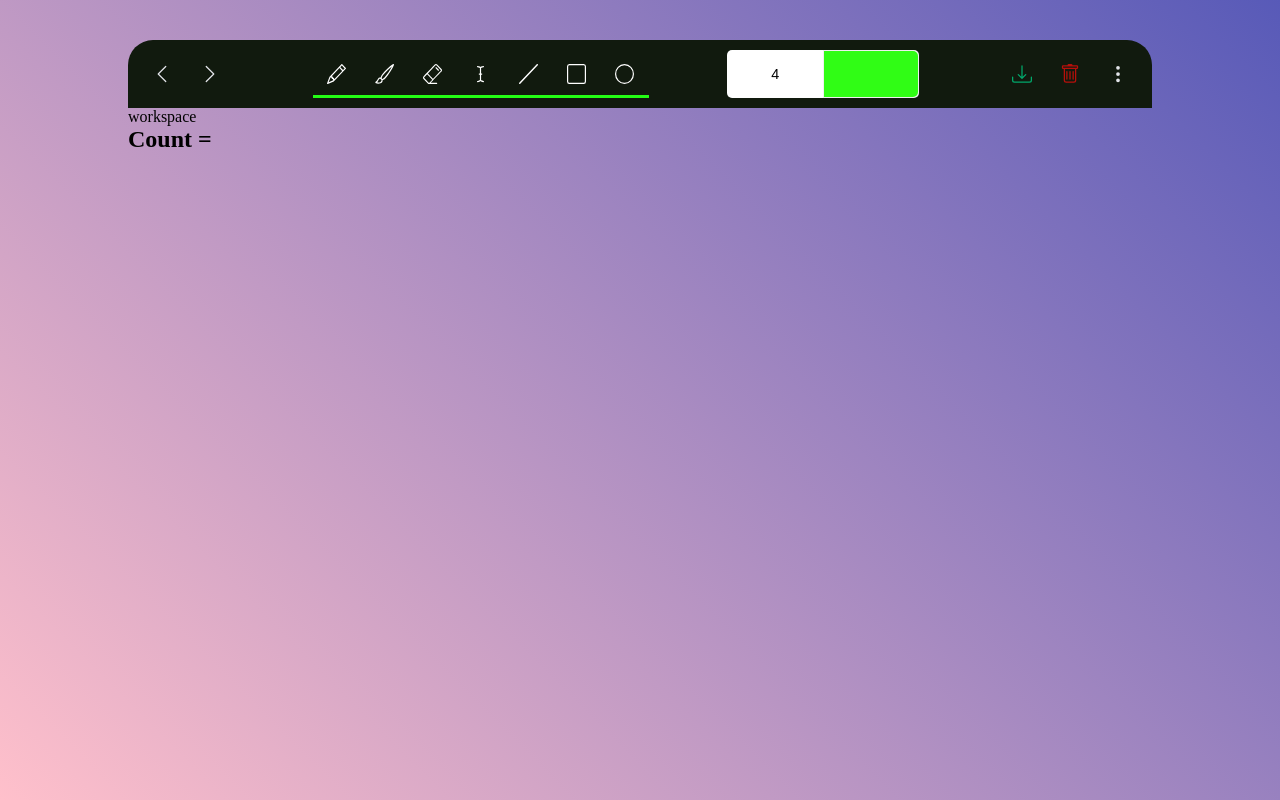
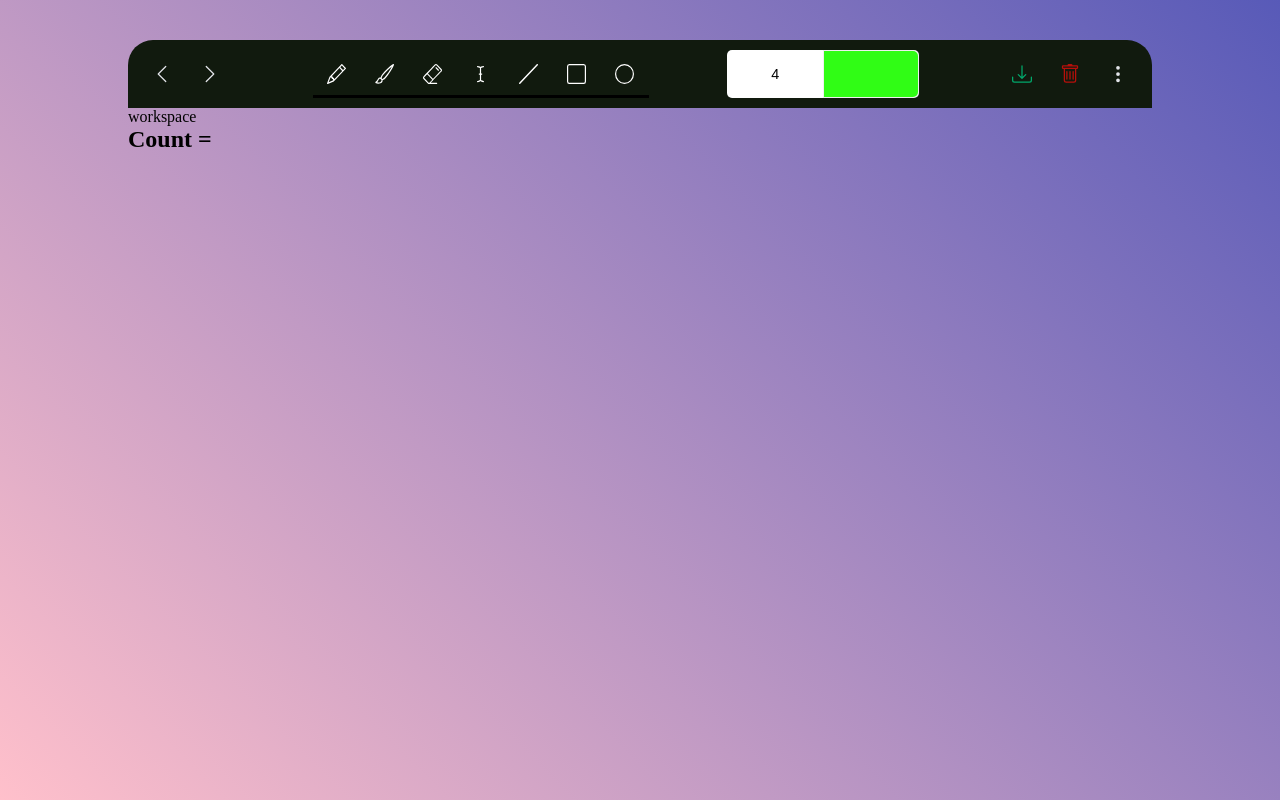
Before and after one commit to Nate-JS/Paint-55, a React (Create React App) app: page / in a window 1280 px wide. Built offline with nearby package versions, Linux system fonts and the light colour scheme.

Commit message:
Created item-navigation system

```diff
--- a/src/App/components/Toolbar/components/IndicatorIconButton/IndicatorIconButton.js
+++ b/src/App/components/Toolbar/components/IndicatorIconButton/IndicatorIconButton.js
@@ -1,19 +1,22 @@
 import React, { useState } from 'react';
+import { useSelector, useDispatch } from 'react-redux';
+import setSelectedItem from '../../../../../actions/setSelectedItem';
 import './IndicatorIconButton.css';
 
 
-export default function IndicatorIconButton({ icon }) {
-    const [selected, setSelected] = useState(true);
+export default function IndicatorIconButton({ id, icon }) {
+    const selectedItemId = useSelector(state => state.selectedItem)
+    const dispatch = useDispatch();
 
     function handleClick() {
-
+        dispatch(setSelectedItem(id))
     }
 
     return (
         <div
-            className={`indicatorIconButton   ${selected && "indicatorIconButton--selected"}`}
+            className={`indicatorIconButton   ${selectedItemId === id && "indicatorIconButton--selected"}`}
 
-            id={`indicatorIconButton-${icon}`}
+            id={id}
 
             onClick={handleClick}
         >
--- a/src/App/components/Toolbar/components/SimpleIconButton/SimpleIconButton.js
+++ b/src/App/components/Toolbar/components/SimpleIconButton/SimpleIconButton.js
@@ -2,7 +2,7 @@ import React from 'react';
 import './SimpleIconButton.css';
 
 
-export default function SimpleIconButton({ icon }) {
+export default function SimpleIconButton({ id, icon }) {
     function handleClick() {
 
     }
@@ -11,7 +11,7 @@ export default function SimpleIconButton({ icon }) {
         <div
             className="simpleIconButton"
 
-            id={`simpleIconButton-${icon}`}
+            id={id}
 
             onClick={handleClick}
         >
--- a/src/index.js
+++ b/src/index.js
@@ -6,11 +6,9 @@ import App from './App/App';
 import { createStore } from 'redux';
 import { Provider } from 'react-redux';
 
-import selectedItem from './redusers/app';
+import reducers from './reducers/';
 
-const store = createStore(selectedItem, window.__REDUX_DEVTOOLS_EXTENSION__ && window.__REDUX_DEVTOOLS_EXTENSION__());
-
-// store.dispatch({ type: 'SET_NEW_ITEM', newItem: "SHIT" });
+const store = createStore(reducers, window.__REDUX_DEVTOOLS_EXTENSION__ && window.__REDUX_DEVTOOLS_EXTENSION__());
 
 
 ReactDOM.render(
--- /dev/null
+++ b/src/reducers/age.js
@@ -0,0 +1,9 @@
+export default function age(state = 18, action) {
+    switch (action.type) {
+        case "ADD": return state + 1;
+
+        default: {
+            return state;
+        }
+    }
+}
--- /dev/null
+++ b/src/reducers/index.js
@@ -0,0 +1,8 @@
+import { combineReducers } from 'redux';
+import selectedItem from './selectedItem';
+import age from './age';
+
+export default combineReducers({
+    selectedItem: selectedItem,
+    age
+});
--- /dev/null
+++ b/src/reducers/selectedItem.js
@@ -0,0 +1,14 @@
+import config from '../App/App.config';
+
+const initialState = {
+    selectedItemId: config.defaultSelectedItem
+}
+export default function selectedItem(state = initialState, action) {
+    switch (action.type) {
+        case "SET_SELECTED_ITEM": return action.value;
+
+        default: {
+            return state;
+        }
+    }
+}
--- a/src/redusers/app.js
+++ /dev/null
@@ -1,18 +0,0 @@
-import config from '../App/App.config';
-
-const initialState = {
-    selectedItem: config.defaultSelectedItem
-}
-
-function app(state = initialState, action) {
-    switch (action.type) {
-        case "SET_SELECTED_ITEM": return state.selectedItem = action.value;
-        case "GET_SELECTED_ITEM": return state.selectedItem;
-
-        default: {
-            return state;
-        }
-    }
-}
-
-export default app;
```
Also changed, not shown: src/actions/getSelectedItem.js (deleted, +0 -7 lines).
